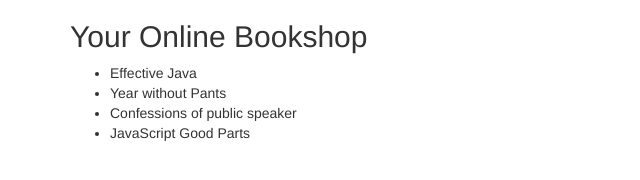
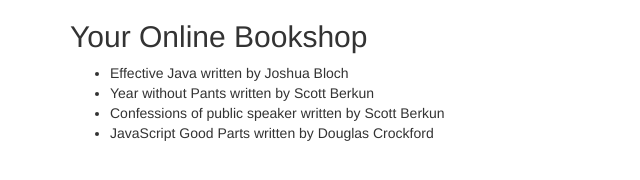
Before and after one commit to shekhargulati/day2-getting-head-around-angularjs, a website: page index.html in a window 1280 px wide. Shown: the whole page, without its empty margins (0-640 px from the left). Drawn offline with nearby package versions, Linux system fonts and the light colour scheme.

Commit message:
used object instead of string

```diff
--- a/index.html
+++ b/index.html
@@ -6,11 +6,11 @@
 </head>
 <body>
 
-	<div class="container" ng-init="books=['Effective Java','Year without Pants','Confessions of public speaker','JavaScript Good Parts']">
+	<div class="container" ng-init="books=[{'name': 'Effective Java', 'author':'Joshua Bloch'},{'name': 'Year without Pants', 'author':'Scott Berkun'},{ 'name':'Confessions of public speaker','author':'Scott Berkun'},{'name':'JavaScript Good Parts','author':'Douglas Crockford'}]">
 		<h2>Your Online Bookshop</h2>
 		<ul class="unstyled">
 			<li ng-repeat="book in books">
-				{{book}}
+				<span>{{book.name}} written by {{book.author}}</span>
 			</li>
 		</ul>
 	</div>
```
